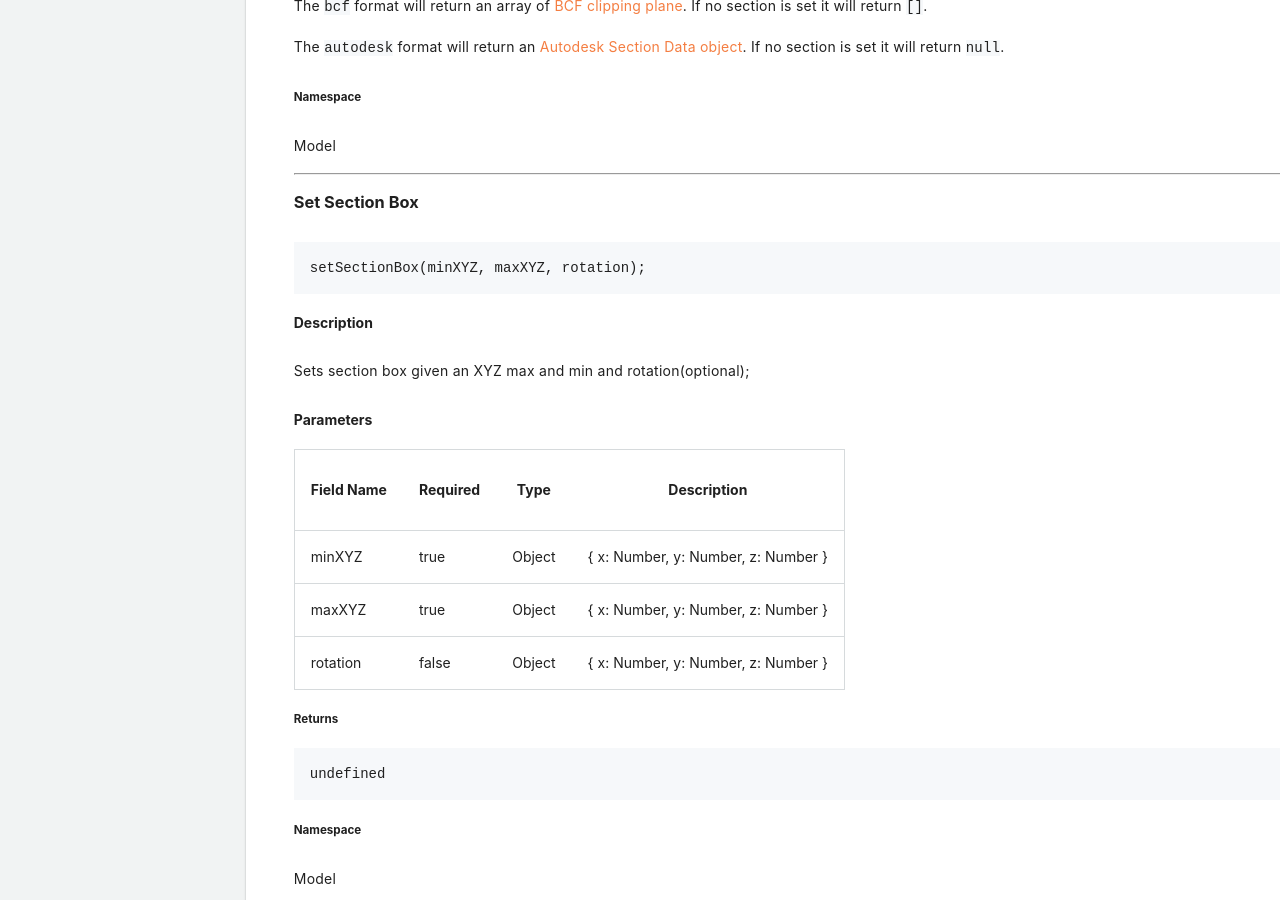
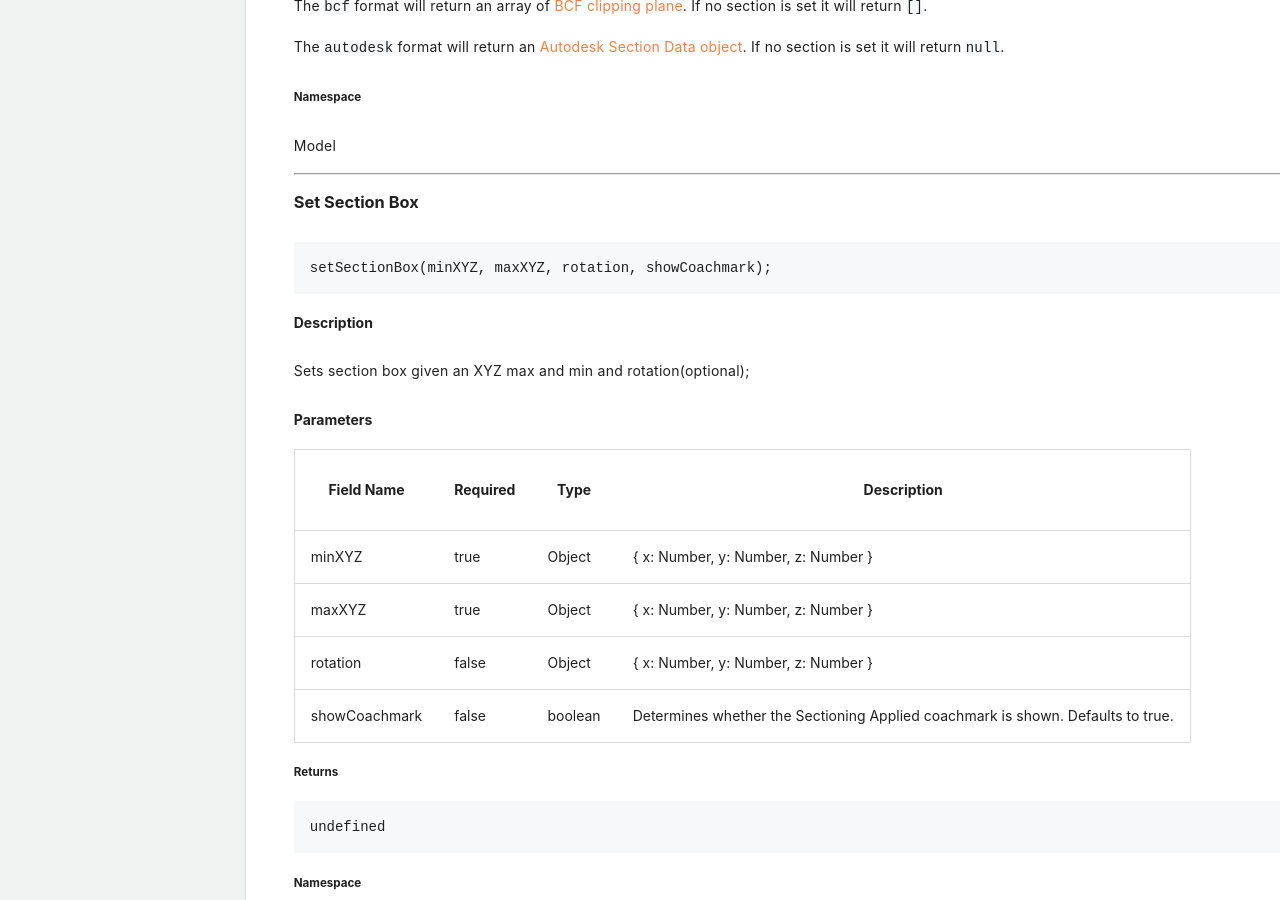
Before and after one commit to procore/documentation, a Jekyll site: the page built from bim_webviewer/bim_web_viewer.md, in a window 1280 px wide and 900 px high, scrolled down 41657 px. Built offline with Jekyll 4.4.1, drawn with Linux system fonts in a browser that asks for light colours; comment, search, counter and statistics services are not loaded.

Commit message:
Add showCoachmark option to setSectionBox

````diff
--- a/bim_webviewer/bim_web_viewer.md
+++ b/bim_webviewer/bim_web_viewer.md
@@ -2039,7 +2039,7 @@ Model
 <p class="heading-link-container"><a class="heading-link" href="#set-section-box"></a></p>
 
 ```js
-setSectionBox(minXYZ, maxXYZ, rotation);
+setSectionBox(minXYZ, maxXYZ, rotation, showCoachmark);
 ```
 
 #### Description
@@ -2048,11 +2048,12 @@ Sets section box given an XYZ max and min and rotation(optional);
 
 #### Parameters
 
-| Field Name | Required | Type   | Description                         |
-| ---------- | -------- | ------ | ----------------------------------- |
-| minXYZ     | true     | Object | { x: Number, y: Number, z: Number } |
-| maxXYZ     | true     | Object | { x: Number, y: Number, z: Number } |
-| rotation   | false    | Object | { x: Number, y: Number, z: Number } |
+| Field Name    | Required | Type    | Description                         |
+| ------------- | -------- | ------- | ----------------------------------- |
+| minXYZ        | true     | Object  | { x: Number, y: Number, z: Number } |
+| maxXYZ        | true     | Object  | { x: Number, y: Number, z: Number } |
+| rotation      | false    | Object  | { x: Number, y: Number, z: Number } |
+| showCoachmark | false    | boolean | Determines whether the Sectioning Applied coachmark is shown. Defaults to true. |
 
 ##### Returns
 
````
